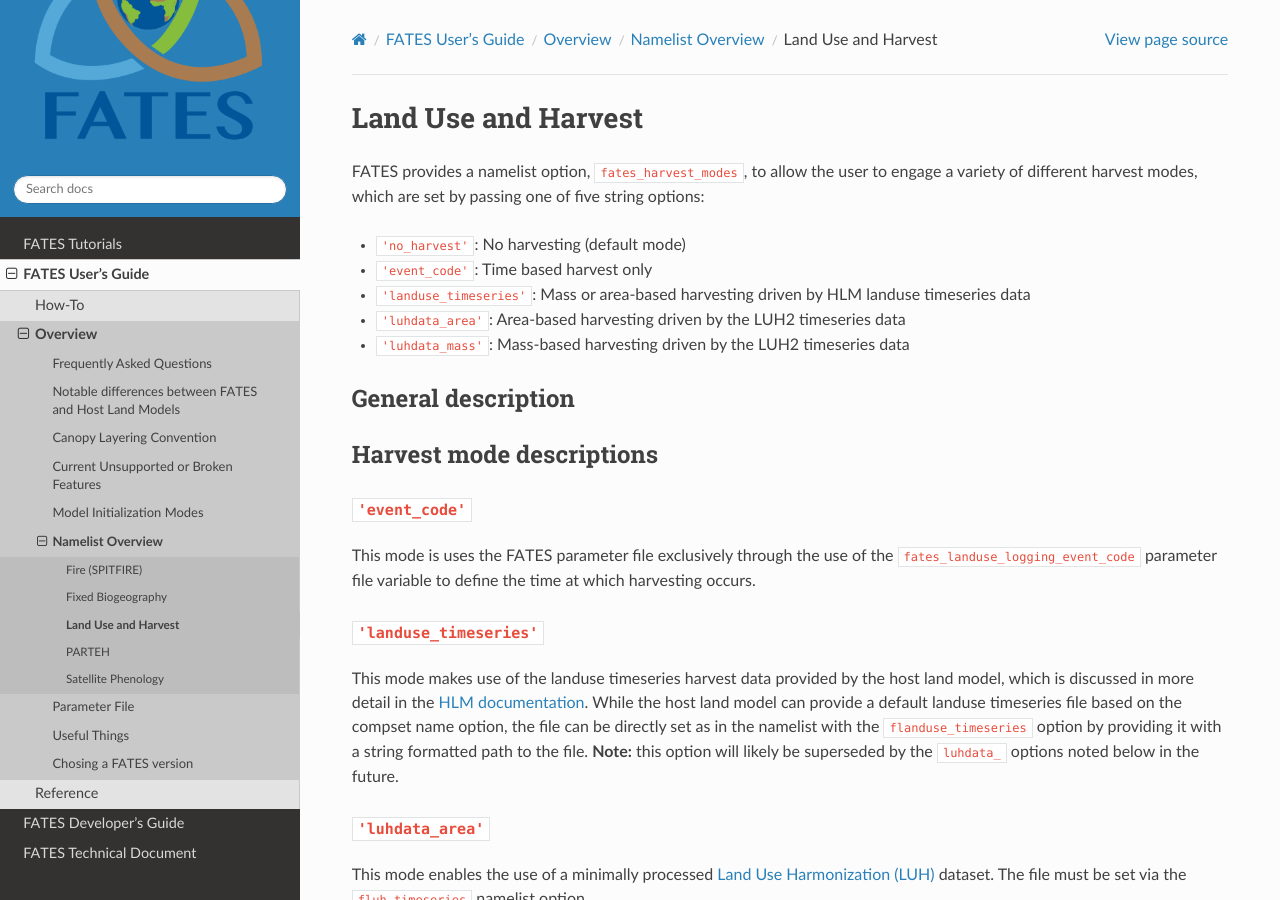
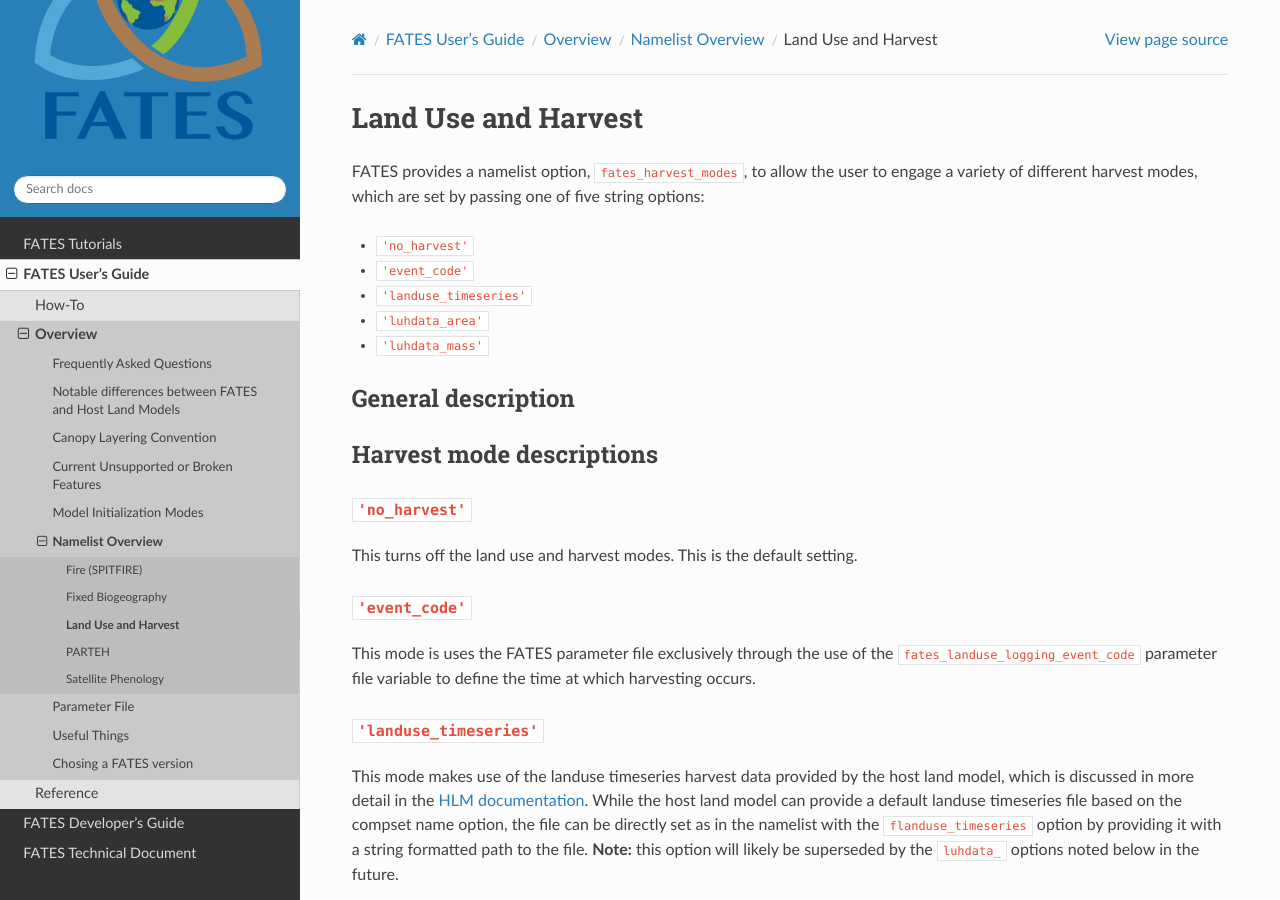
Before and after one commit to NGEET/fates-users-guide, a Sphinx documentation site: the page built from docs/source/user/landuse-harvest-modes.md, in a window 1280 px wide and 900 px high. Built offline with Sphinx 7.4.7 and the Read the Docs theme 3.1.0, drawn with Linux system fonts in a browser that asks for light colours.

Commit message:
clean up the land use page a little

```diff
--- a/docs/source/user/landuse-harvest-modes.md
+++ b/docs/source/user/landuse-harvest-modes.md
@@ -2,15 +2,19 @@
 
 FATES provides a namelist option, `fates_harvest_modes`, to allow the user to engage a variety of different harvest modes, which are set by passing one of five string options:
 
-- `'no_harvest'`: No harvesting (default mode)
-- `'event_code'`: Time based harvest only
-- `'landuse_timeseries'`: Mass or area-based harvesting driven by HLM landuse timeseries data
-- `'luhdata_area'`: Area-based harvesting driven by the LUH2 timeseries data
-- `'luhdata_mass'`: Mass-based harvesting driven by the LUH2 timeseries data
+- `'no_harvest'`
+- `'event_code'`
+- `'landuse_timeseries'`
+- `'luhdata_area'`
+- `'luhdata_mass'`
 
 ## General description
 
 ## Harvest mode descriptions
+
+### `'no_harvest'`
+
+This turns off the land use and harvest modes.  This is the default setting.
 
 ### `'event_code'`
 
```
